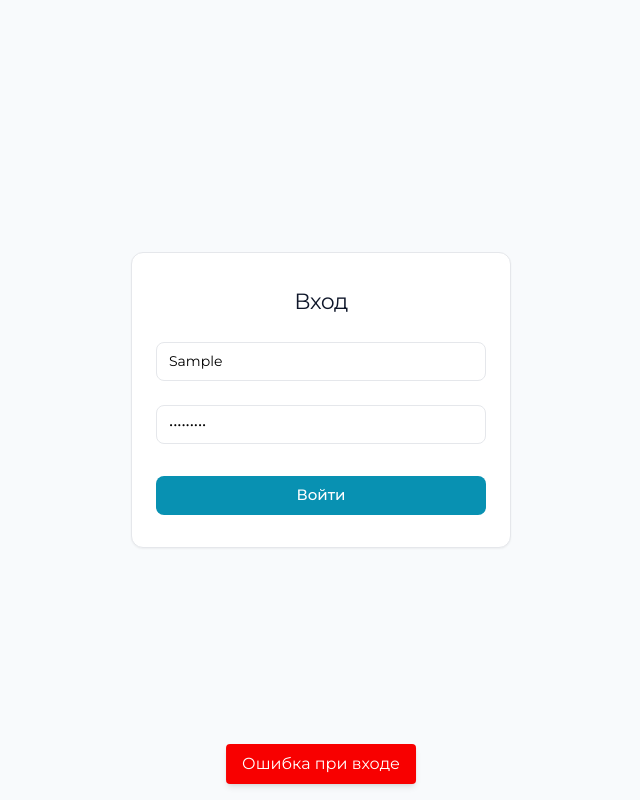
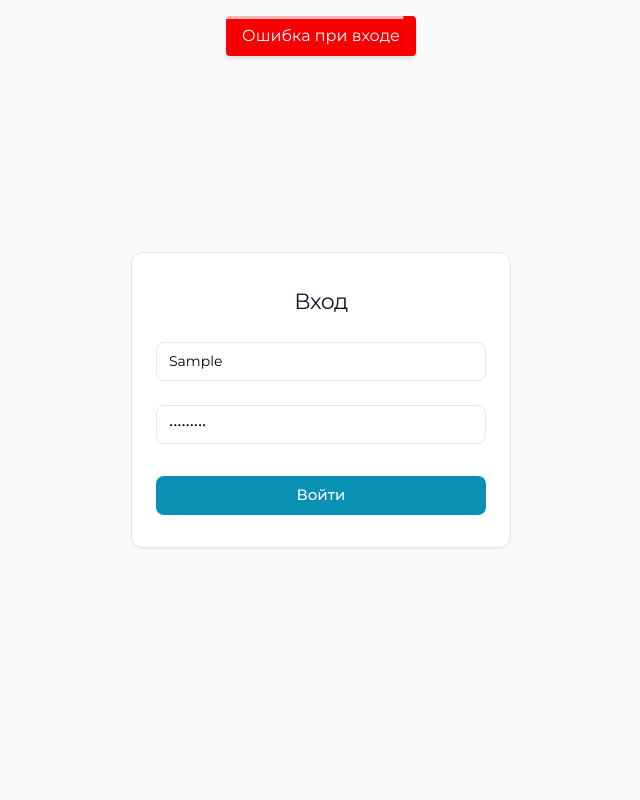
Before and after one commit to Kushovka/k101_user_front, a React (Vite) app: page /sign-in in a window 1280 px wide. Both pictures are taken after typing "Sample", "Sample123" into the empty fields and a click on the button "Войти". Shown: the whole page, without its empty margins (319-959 px from the left). Built offline with nearby package versions, Linux system fonts and the light colour scheme; no server answers.

Commit message:
UPDATE: toast

```diff
--- a/src/components/toast/Toast.tsx
+++ b/src/components/toast/Toast.tsx
@@ -1,27 +1,37 @@
+import { motion } from "framer-motion";
 import React, { useEffect } from "react";
-import { motion } from "framer-motion";
 
 import type { ToastProps } from "../../types/toast.types";
 
+import clsx from "clsx";
+
 const Toast: React.FC<ToastProps> = ({ message, type = "error", onClose }) => {
-
+  const duration = 3000;
   useEffect(() => {
     const timer = setTimeout(() => {
       onClose();
-    }, 3000);
+    }, duration);
     return () => clearTimeout(timer);
   }, [onClose]);
 
   return (
     <motion.div
-      initial={{ opacity: 0, x: "-50%", y: 30 }}
+      initial={{ opacity: 0, x: "-50%", y: -30 }}
       animate={{ opacity: 1, x: "-50%", y: 0 }}
+      exit={{ opacity: 0, x: "-50%", y: -30 }}
       transition={{ duration: 0.5 }}
-      className={`fixed bottom-4 left-1/2 -translate-x-1/2 px-4 py-2 rounded shadow-md text-white ${
-        type === "error" ? "bg-red01" : "bg-green-500"
-      }`}
+      className={clsx(
+        "fixed top-4 left-1/2 -translate-x-1/2 px-4 py-2 rounded shadow-md text-white",
+        type === "error" ? "bg-red01" : "bg-green-500",
+      )}
       style={{ zIndex: 9999 }}
     >
+      <motion.div
+        initial={{ scaleX: 0 }}
+        animate={{ scaleX: 1 }}
+        transition={{ duration: duration / 1000, ease: "linear" }}
+        className="absolute top-0 left-0 h-[3px] w-full bg-white/70 origin-left"
+      />
       {message}
     </motion.div>
   );
```
